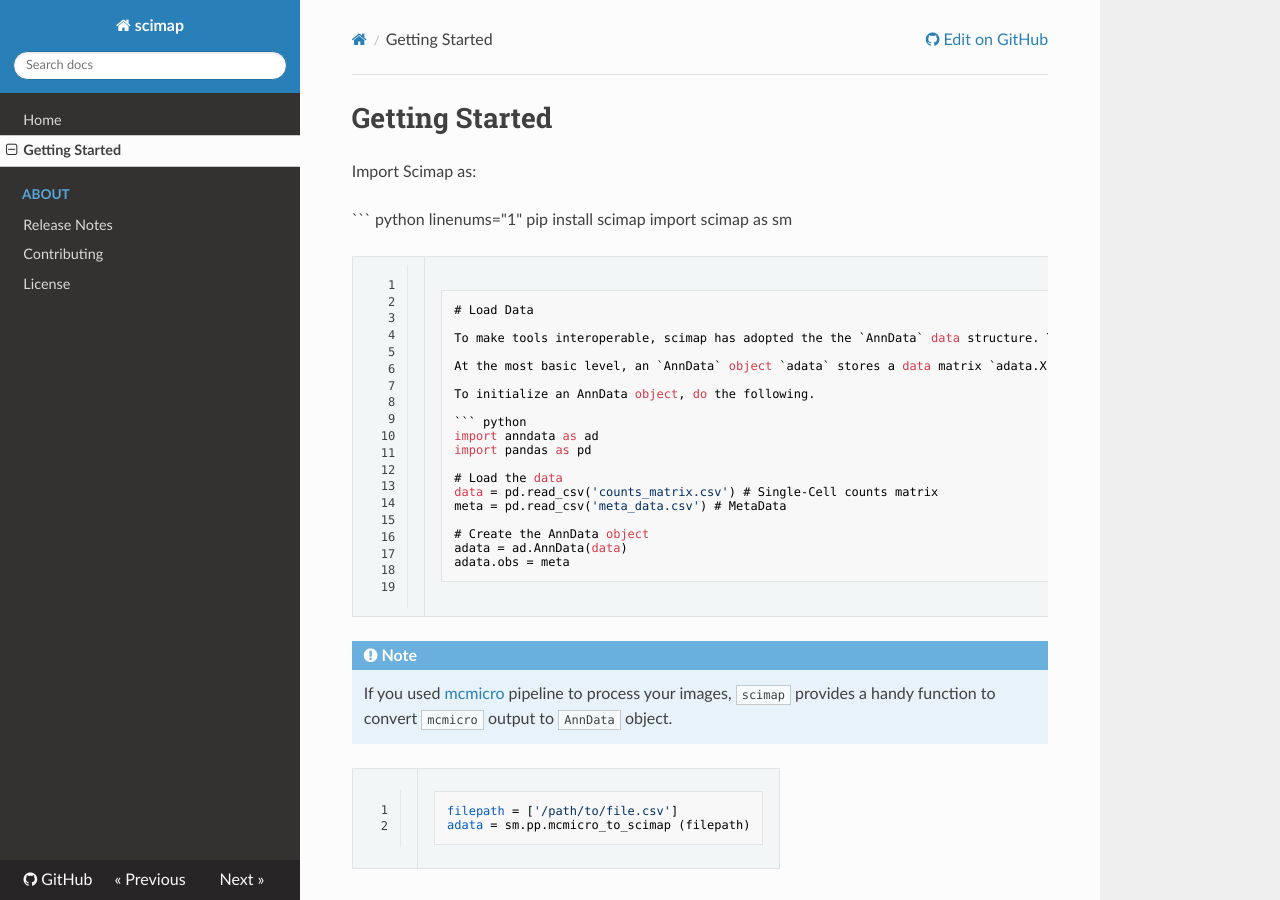
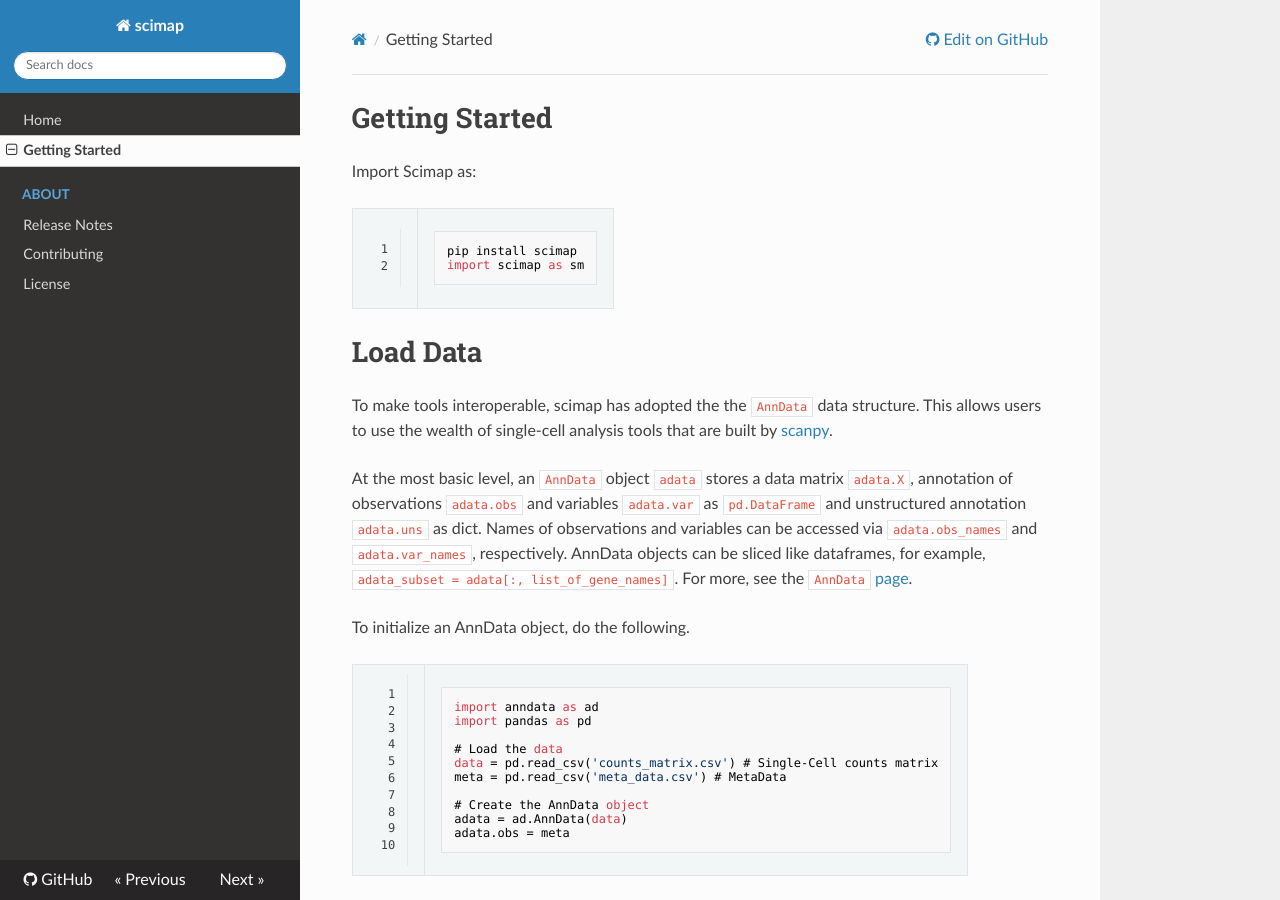
Before and after one commit to labsyspharm/scimap, an MkDocs documentation site: the page built from docs/getting_started.md, in a window 1280 px wide and 900 px high. Built offline with MkDocs 1.6.1, drawn with Linux system fonts in a browser that asks for light colours; nearby versions of some CDN libraries.

Commit message:
code block

````diff
--- a/docs/getting_started.md
+++ b/docs/getting_started.md
@@ -2,10 +2,11 @@
 
 Import Scimap as:
 
-``` python linenums="1"
+``` Python
 pip install scimap
 import scimap as sm
 ```
+
 
 # Load Data
 
````
